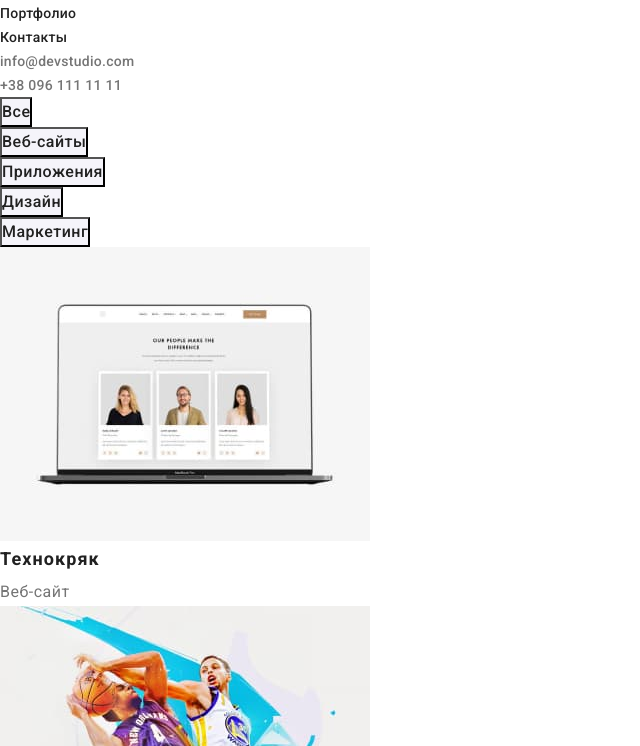
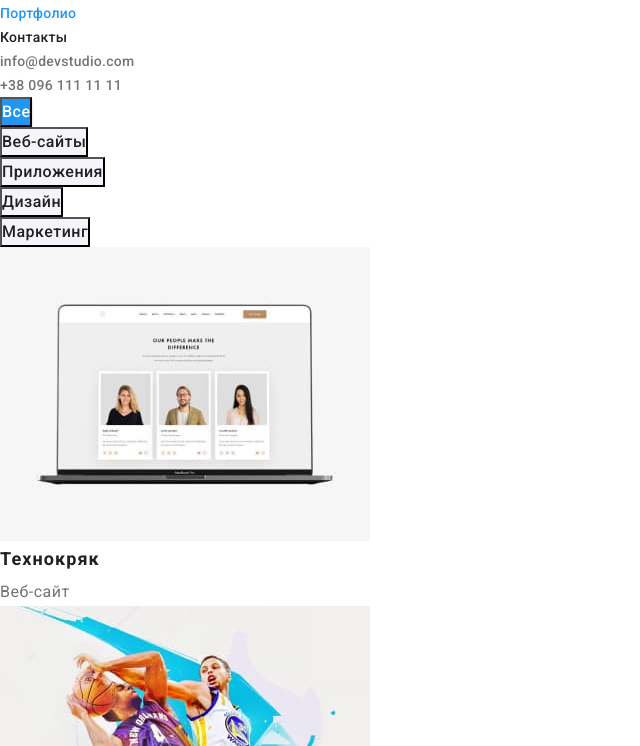
Before and after one commit to Alexey-Shevchuk/goit-markup-hw-02, a plain HTML site: page portfolio.html in a window 1280 px wide. Shown: the part 54-800 px from the top of the page, without its empty margins (0-640 px from the left). Drawn offline with Linux system fonts and the light colour scheme.

Commit message:
fix bugs(виправив помилки по макету)

```diff
--- a/css/style.css
+++ b/css/style.css
@@ -17,6 +17,8 @@
     --logo-studio-header-color: #000;
     /* колір фону ""Наша команда */
     --secondary-bg-color: #f5f4fa;
+    /* фон кнопки в hero-btn */
+    --background-color-hero-btn: #188CE8;
 }
 
 
@@ -74,6 +76,9 @@ text-decoration: none;
 .site-nav-link {
     color: var(--title-text-color);
 }
+.site-nav-link.current {
+    color: var(--accent-color);
+  }
 
 
 .contact-link {
@@ -111,7 +116,7 @@ text-decoration: none;
 .hero-btn:hover,
 .hero-btn:focus {
     color: var(--accent-color);
-    background-color: var(--primary-bg-color);
+    background-color: var(--background-color-hero-btn);
 }
 
 /*=========== загальний стиль в секціях ======*/
@@ -217,3 +222,9 @@ footer {
 
     color: var(--primary-text-color);
   }
+
+  .active {
+    background-color: var(--accent-color) !important;
+    color: var(--order-title-text-color) !important;
+    box-shadow: 0px 3px 1px rgba(0, 0, 0, 0.1), 0px 1px 2px rgba(0, 0, 0, 0.08),
+          0px 2px 2px rgba(0, 0, 0, 0.12);
--- a/portfolio.html
+++ b/portfolio.html
@@ -22,7 +22,7 @@
 
             <ul class="site-nav list">
                 <li><a class="site-nav-link link" href="./index.html" >Студия</a></li>
-                <li><a class="site-nav-link link" href="./portfolio.html">Портфолио</a></li>
+                <li><a class="site-nav-link link current" href="./portfolio.html">Портфолио</a></li>
                 <li><a class="site-nav-link link" href="">Контакты</a></li>
             </ul>
         </nav>
@@ -39,7 +39,7 @@
         <h1 class="section-title" hidden>Портфолио</h1>
         <ul class="filters list">
             <li>
-                <button type="button"class="filter-btn" >Все</button>
+                <button type="button"class="filter-btn active" >Все</button>
             </li>
             <li>
                 <button type="button"class="filter-btn" >Веб-сайты</button>
```
Also changed, not shown: index.html (+2 -2 lines).
